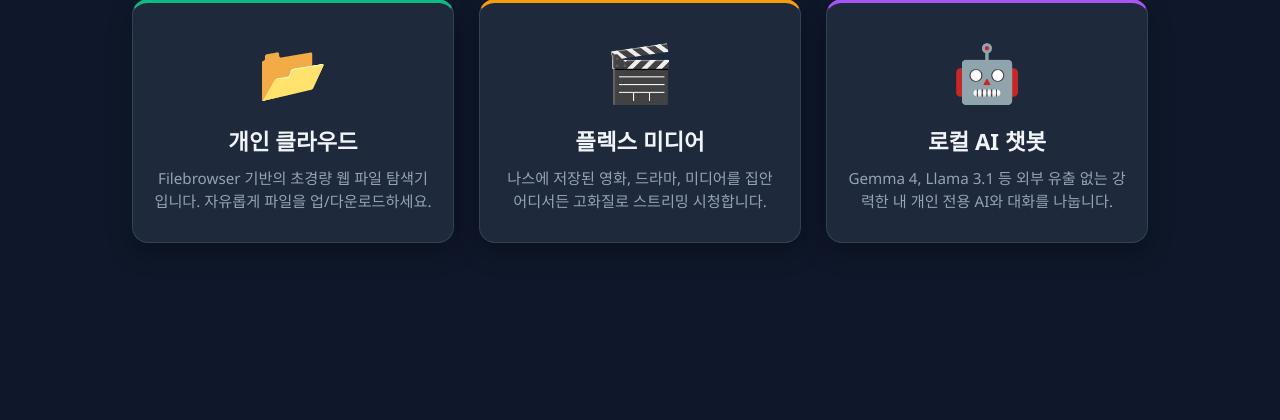
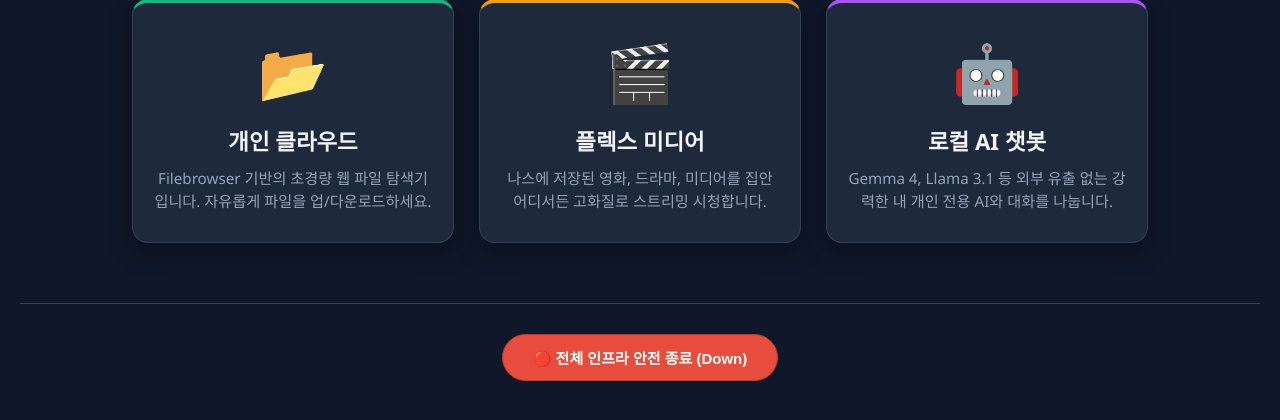
Before and after one commit to Ketron12/my_nas, a Flask app: page /dashboard in a window 1280 px wide. Shown: the part 211-631 px from the top of the page. Run offline with Flask 3, Linux system fonts and the light colour scheme; parts of the project's set-up code (start-up, migrations or seed data) failed here and were passed over.

Commit message:
add execute button

```diff
--- a/voice_auth_app/app.py
+++ b/voice_auth_app/app.py
@@ -82,3 +82,31 @@ def dashboard():
 
 if __name__ == '__main__':
     app.run(host='0.0.0.0', port=5000)
+
+# 기존 app.py 맨 아래(if __name__ == '__main__': 바로 위)에 아래 코드를 추가합니다.
+
+@app.route('/shutdown-server', methods=['POST'])
+def shutdown_server():
+    # 🔐 [보안 체크] 인증 쿠키가 없는 사용자가 주소를 쳐서 들어오면 차단합니다.
+    auth_cookie = request.cookies.get('nas_voice_auth')
+    if auth_cookie != 'authenticated_true':
+        return jsonify({"success": False, "message": "권한이 없습니다. 먼저 로그인하세요."}), 403
+
+    try:
+        print("[SYSTEM] 주인님의 명령으로 모든 도커 서비스를 안전하게 종료합니다...")
+
+        # 💡 [핵심] 파이썬이 리눅스 시스템에 명령을 내려 모든 쪼개진 컴포즈 서비스를 안전 종료시킵니다.
+        # 데이터가 하드디스크에 완벽히 기록(Flush)된 후 안전하게 내려갑니다.
+        import subprocess
+
+        # 백그라운드 셸 명령어로 쪼개진 파일들을 일괄 종료시킵니다.
+        # (이 명령어가 실행되면 삼바, AI, 플렉스, 그리고 이 파이썬 컨테이너까지 순차적으로 꺼집니다)
+        cmd = "docker compose -f core_network.yml -f docker-compose-infra.yml -f docker-compose-ai.yml -f docker-compose-user.yml -f docker-compose-service.yml down"
+
+        # 컨테이너가 즉시 꺼지면 웹 브라우저에 응답을 못 보내므로, 2초 뒤에 실행되도록 비동기로 뺍니다.
+        subprocess.Popen(cmd, shell=True, cwd="/app")
+
+        return jsonify({"success": True, "message": "모든 나스 및 AI 서비스 종료 시퀀스를 시작합니다. 약 10초 뒤 서버가 완전히 잠듭니다."})
+
+    except Exception as e:
+        return jsonify({"success": False, "message": f"종료 중 오류 발생: {str(e)}"}), 500
--- a/voice_auth_app/templates/dashboard.html
+++ b/voice_auth_app/templates/dashboard.html
@@ -8,17 +8,21 @@
         body { font-family: 'Segoe UI', Tahoma, Geneva, Verdana, sans-serif; background: #0f172a; color: #f8fafc; margin: 0; padding: 50px 20px; text-align: center; }
         h1 { color: #38bdf8; margin-bottom: 10px; font-size: 2.5rem; }
         .subtitle { color: #94a3b8; margin-bottom: 40px; font-size: 1.1rem; }
-        .grid { display: flex; justify-content: center; gap: 25px; flex-wrap: wrap; max-width: 1200px; margin: 0 auto; }
+        .grid { display: flex; justify-content: center; gap: 25px; flex-wrap: wrap; max-width: 1200px; margin: 0 auto; margin-bottom: 50px; }
         .card { background: #1e293b; border: 1px solid #334155; border-radius: 16px; width: 280px; padding: 30px 20px; box-shadow: 0 10px 25px rgba(0,0,0,0.3); transition: all 0.3s ease; text-decoration: none; color: inherit; display: flex; flex-direction: column; align-items: center; }
         .card:hover { transform: translateY(-8px); border-color: #38bdf8; box-shadow: 0 15px 35px rgba(56, 189, 248, 0.2); }
         .icon { font-size: 3.5rem; margin-bottom: 15px; }
         .title { font-size: 1.4rem; font-weight: bold; margin-bottom: 10px; color: #f1f5f9; }
         .desc { font-size: 0.95rem; color: #94a3b8; line-height: 1.5; text-align: center; }
 
-        /* 로컬 호스트 테스트용 포트 주소 처리 */
         .card-file { border-top: 4px solid #10b981; }
         .card-plex { border-top: 4px solid #f59e0b; }
         .card-ai { border-top: 4px solid #a855f7; }
+
+        /* 🔴 시스템 종료 버튼 스타일 */
+        .shutdown-area { margin-top: 60px; border-top: 1px solid #334155; padding-top: 30px; }
+        .btn-shutdown { background: #i14c3c; border: 1px solid #c0392b; color: white; font-size: 15px; padding: 12px 30px; border-radius: 30px; cursor: pointer; transition: 0.3s; font-weight: bold; background-color: #e74c3c; display: inline-block; }
+        .btn-shutdown:hover { background: #c0392b; box-shadow: 0 0 15px rgba(231, 76, 60, 0.5); }
     </style>
 </head>
 <body>
@@ -28,7 +32,6 @@
 
     <div class="grid">
         <!-- 📂 카드 1: 웹 파일 탐색기 -->
-        <!-- 미니 PC로 이사 갈 때는 호스트 아이피나 도메인에 맞춰 주소를 연결하면 됩니다 -->
         <a href="http://localhost:8082" target="_blank" class="card card-file">
             <div class="icon">📂</div>
             <div class="title">개인 클라우드</div>
@@ -50,5 +53,41 @@
         </a>
     </div>
 
+    <!-- 🔴 [추가] 안전 종료 버튼 영역 -->
+    <div class="shutdown-area">
+        <button id="shutdownBtn" class="btn-shutdown">🔴 전체 인프라 안전 종료 (Down)</button>
+    </div>
+
+<script>
+    document.getElementById('shutdownBtn').onclick = async () => {
+        if (!confirm("⚠️ 정말로 모든 나스 서비스와 AI 서버를 안전하게 종료하시겠습니까?\n종료 후에는 미니 PC 본체 전원을 직접 켜야 합니다.")) {
+            return;
+        }
+
+        const btn = document.getElementById('shutdownBtn');
+        btn.disabled = true;
+        btn.style.background = "#7f8c8d";
+        btn.innerText = "⏳ 서버 종료 시퀀스 가동 중...";
+
+        try {
+            const response = await fetch('/shutdown-server', { method: 'POST' });
+            const data = await response.json();
+
+            if (data.success) {
+                alert(data.message);
+                // 모든 컨테이너가 내려가므로 브라우저 창을 닫거나 안내 문구 표시
+                document.body.innerHTML = "<h2 style='color:#e74c3c; margin-top:200px;'>🔒 홈 서버 가동 중지 완료</h2><p style='color:#94a3b8;'>모든 도커 컨테이너가 안전하게 저장 후 종료되었습니다. 이 창을 닫으셔도 됩니다.</p>";
+            } else {
+                alert("❌ 실패: " + data.message);
+                btn.disabled = false;
+                btn.style.background = "#e74c3c";
+                btn.innerText = "🔴 전체 인프라 안전 종료 (Down)";
+            }
+        } catch (error) {
+            // 서버가 완전히 내려가면서 연결이 끊겨 에러가 나는 것이 정상이므로 성공 처리로 유도합니다.
+            document.body.innerHTML = "<h2 style='color:#e74c3c; margin-top:200px;'>🔒 홈 서버 가동 중지 완료</h2><p style='color:#94a3b8;'>서버가 연결을 끊고 성공적으로 잠들었습니다.</p>";
+        }
+    };
+</script>
 </body>
 </html>
```
Also changed, not shown: 1 other file.
